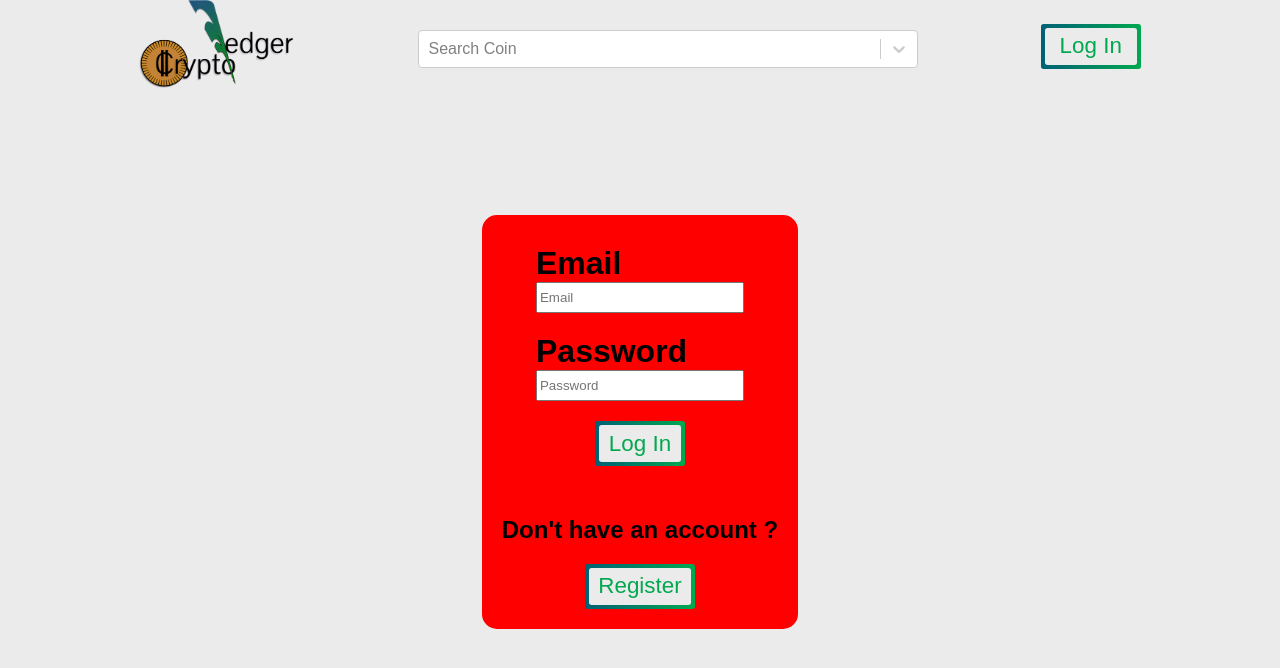
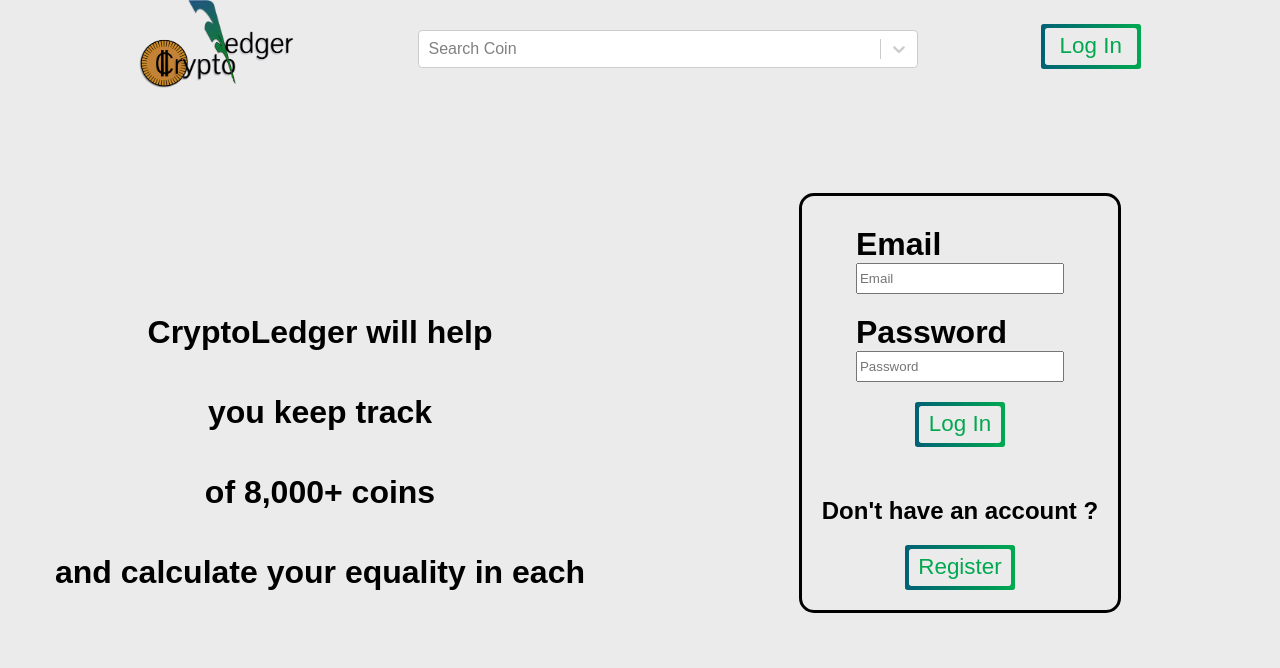
Before and after one commit to JoncarlosT/CryptoLedger-V2, a React (Create React App) app in the folder client/: page /auth in a window 1280 px wide. Shown: the top 668 px of the page. Built offline with nearby package versions, Linux system fonts and the light colour scheme.

Commit message:
Authpage slit into left rigth side

```diff
--- a/client/src/pages/AuthPage/AuthPage.js
+++ b/client/src/pages/AuthPage/AuthPage.js
@@ -6,6 +6,9 @@ import {
   AuthNavigationWrapper,
   AuthNavigationHeader,
   AuthFormWrapper,
+  LeftSide,
+  RightSide,
+  HeaderWrapper,
 } from "./styles";
 import StyledButton from "../../components/StyledButton/StyledButton";
 
@@ -14,12 +17,25 @@ const AuthPage = () => {
 
   return (
     <StyledAuthPage>
+      <LeftSide>
+        <HeaderWrapper>
+          <h1>CryptoLedger will help</h1>
+          <h1>you keep track</h1>
+          <h1>of 8,000+ coins</h1>
+          <h1>and calculate your equality in each</h1>
+        </HeaderWrapper>
+      </LeftSide>
+      <RightSide>
         <AuthFormWrapper>
-        <div>{LoginFormRender ? <UserLoginForm /> : <UserRegisterForm />}</div>
+          <div>
+            {LoginFormRender ? <UserLoginForm /> : <UserRegisterForm />}
+          </div>
 
           {LoginFormRender ? (
             <AuthNavigationWrapper>
-            <AuthNavigationHeader>Don't have an account ?</AuthNavigationHeader>
+              <AuthNavigationHeader>
+                Don't have an account ?
+              </AuthNavigationHeader>
               <StyledButton
                 width={"110px"}
                 onClick={(e) => {
@@ -47,6 +63,7 @@ const AuthPage = () => {
             </AuthNavigationWrapper>
           )}
         </AuthFormWrapper>
+      </RightSide>
     </StyledAuthPage>
   );
 };
--- a/client/src/pages/AuthPage/styles.js
+++ b/client/src/pages/AuthPage/styles.js
@@ -2,17 +2,40 @@ import styled from "styled-components";
 
 export const StyledAuthPage = styled.div`
   display: flex;
+  flex-direction: row;
+  align-items: center;
+`;
+
+export const LeftSide = styled.div`
+  height: 90.2vh;
+  width: 50vw;
+  display: flex;
   flex-direction: column;
   align-items: center;
   justify-content: center;
-  padding-top: 50px;
-  height: 70vh;
+`;
+
+export const HeaderWrapper = styled.div`
+  display: flex;
+  flex-direction: column;
+  align-items: center;
+  justify-content: center;
+`;
+
+export const RightSide = styled.div`
+  display: flex;
+  flex-direction: row;
+  align-items: center;
+  justify-content: center;
+  height: 90.2vh;
+  width: 50vw;
 `;
 
 export const AuthFormWrapper = styled.div`
   padding: 20px;
   border-radius: 15px;
-  background-color: red;
+  margin-bottom: 100px;
+  border: solid 3px;
 `;
 
 export const AuthNavigationWrapper = styled.div`
```
Lines whose indentation alone changed are shown as unchanged.
